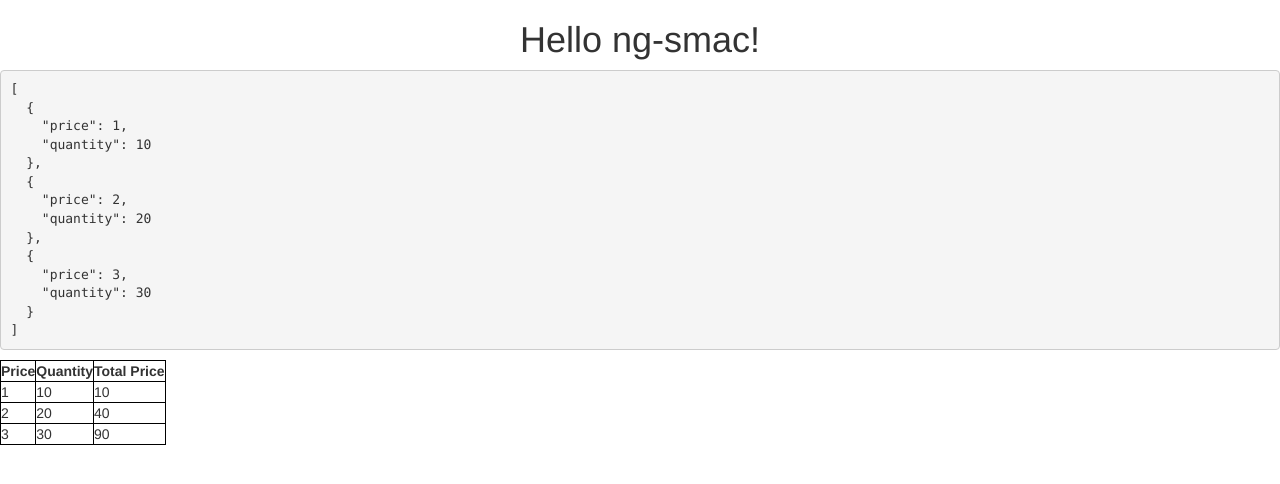
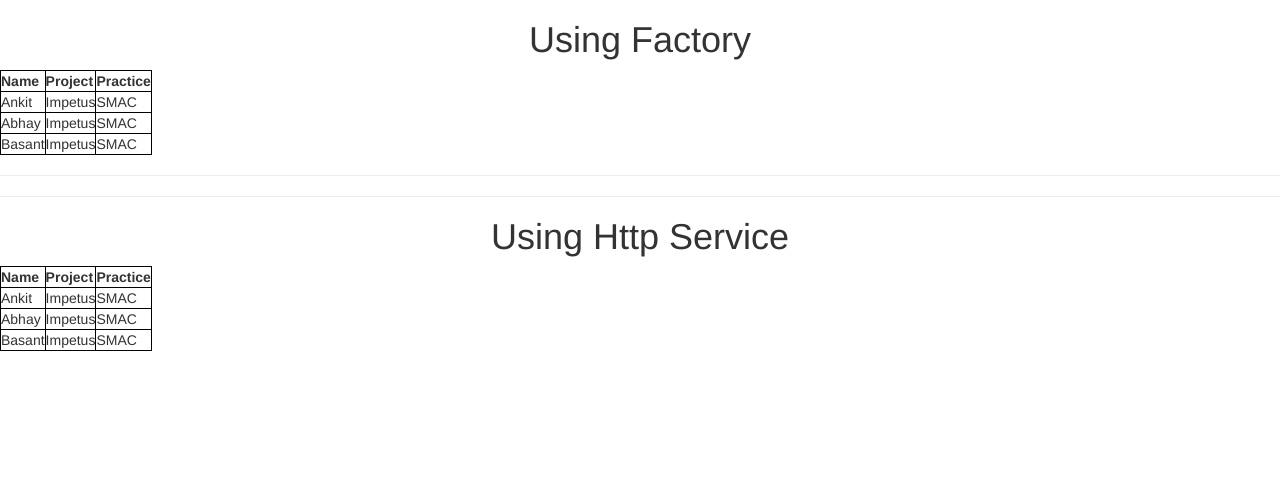
Before and after one commit to ankitkeshari719/ng-smac, a website: page index.html in a window 1280 px wide. Drawn offline with nearby package versions, Linux system fonts and the light colour scheme; some packages are replaced by stand-ins of ours; a script that the page names is missing.

Commit message:
Httts service in angular

```diff
--- a/index.html
+++ b/index.html
@@ -18,23 +18,38 @@
     <script src="https://cdnjs.cloudflare.com/ajax/libs/angular-ui-bootstrap/2.5.0/ui-bootstrap-tpls.min.js"></script>
     <script src="app.js"></script>
     <script src="scripts/controllers/smacController.js"></script>
+    <script src="scripts/services/smacFactory.js"></script>
+    <script src="scripts/services/smacService.js"></script>
     <body ng-app="ngSmac" ng-controller="smacController">
-        <h1><center>{{smac.hello}}</center></h1>
-        <pre>{{smac.data | json}}</pre>
+        <h1><center>Using Factory</center></h1>
+            <table>
+                <tr>
+                    <th>Name</th>
+                    <th>Project</th>
+                    <th>Practice</th>
+                </tr>
+                <tr ng-repeat="smac in smacFactoryData">
+                    <td><span>{{smac.name}}</span></td>
+                    <td><span>{{smac.project}}</span></td>
+                    <td><span>{{smac.practice}}</span></td>
+                </tr>
+            </table>
+        <hr/>
+        <hr/>
+        <h1><center>Using Http Service</center></h1>
         <table>
             <tr>
-                <th>Price</th>
-                <th>Quantity</th>
-                <th>Total Price</th>
+                <th>Name</th>
+                <th>Project</th>
+                <th>Practice</th>
             </tr>
-            <tr ng-repeat="data in smac.data">
-                <td><span>{{data.price}}</span></td>
-                <td><span>{{data.quantity}}</span></td>
-                <td><span>{{data.price * data.quantity}}</span></td>
+            <tr ng-repeat="smac in smacServiceData">
+                <td><span>{{smac.name}}</span></td>
+                <td><span>{{smac.project}}</span></td>
+                <td><span>{{smac.practice}}</span></td>
             </tr>
         </table>
-
-
+    </body>
     </body>
 
 </html>
--- a/scripts/controllers/smacController.js
+++ b/scripts/controllers/smacController.js
@@ -1,20 +1,13 @@
 angular
     .module('ngSmac')
-    .controller('smacController',function ($scope) {
-        $scope.smac = {};
-        $scope.smac.hello = "Hello ng-smac!";
-        $scope.smac.data = [
-            {
-                'price':1,
-                'quantity':10
-            },
-            {
-                'price':2,
-                'quantity':20
-            },
-            {
-                'price':3,
-                'quantity':30
-            }
-        ];
+    .controller('smacController',function ($scope,smacFactory,smacService) {
+       $scope.smacFactoryData = smacFactory.getFactorySmacs();
+
+       smacService.getServiceSmacs().then(function (response) {
+            $scope.smacServiceData = response.data;
+        }, function(error) {
+            console.log(error.json)
+        });
+
+
     });
--- /dev/null
+++ b/scripts/data/data.json
@@ -0,0 +1,17 @@
+[
+    {
+        "name": "Ankit",
+        "project": "Impetus",
+        "practice": "SMAC"
+    },
+    {
+      "name": "Abhay",
+      "project": "Impetus",
+      "practice": "SMAC"
+    },
+    {
+      "name": "Basant",
+      "project": "Impetus",
+      "practice": "SMAC"
+    }
+]
--- a/scripts/services/smacFactory.js
+++ b/scripts/services/smacFactory.js
@@ -0,0 +1,48 @@
+angular
+    .module('ngSmac')
+    .factory('smacFactory',function () {
+        var smacData = [
+            {
+                'name': 'Ankit',
+                'project': 'Impetus',
+                'practice': 'SMAC'
+            },
+            {
+                'name': 'Abhay',
+                'project': 'Impetus',
+                'practice': 'SMAC'
+            },
+            {
+                'name': 'Basant',
+                'project': 'Impetus',
+                'practice': 'SMAC'
+            }
+        ];
+
+        function getFactorySmacs() {
+            return smacData;
+        }
+
+        return {
+            getFactorySmacs: getFactorySmacs
+        }
+    });
+
+
+
+
+    /* var data = [];
+       return {
+           saveData: function(key, val){
+               data[key] = val;
+           },
+           getData: function(key){
+               return data[key];
+           },
+           deleteData: function(key){
+               return data[key] = null;
+           },
+           deleteAll: function(){
+               return data = [];
+           }
+       }*/
--- /dev/null
+++ b/scripts/services/smacService.js
@@ -0,0 +1,11 @@
+angular
+    .module('ngSmac')
+    .service('smacService',function ($http) {
+        function getServiceSmacs() {
+            return $http.get('scripts/data/data.json');
+        }
+
+        return {
+            getServiceSmacs: getServiceSmacs
+        }
+    });
```
